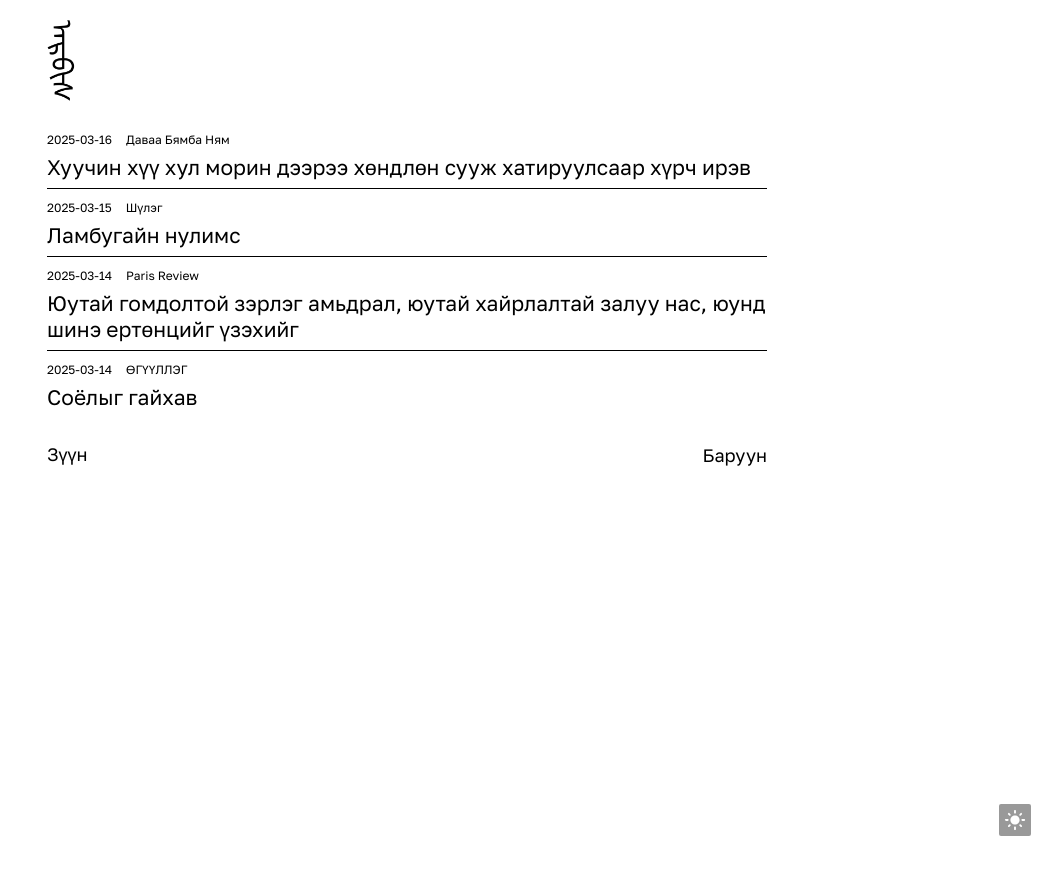
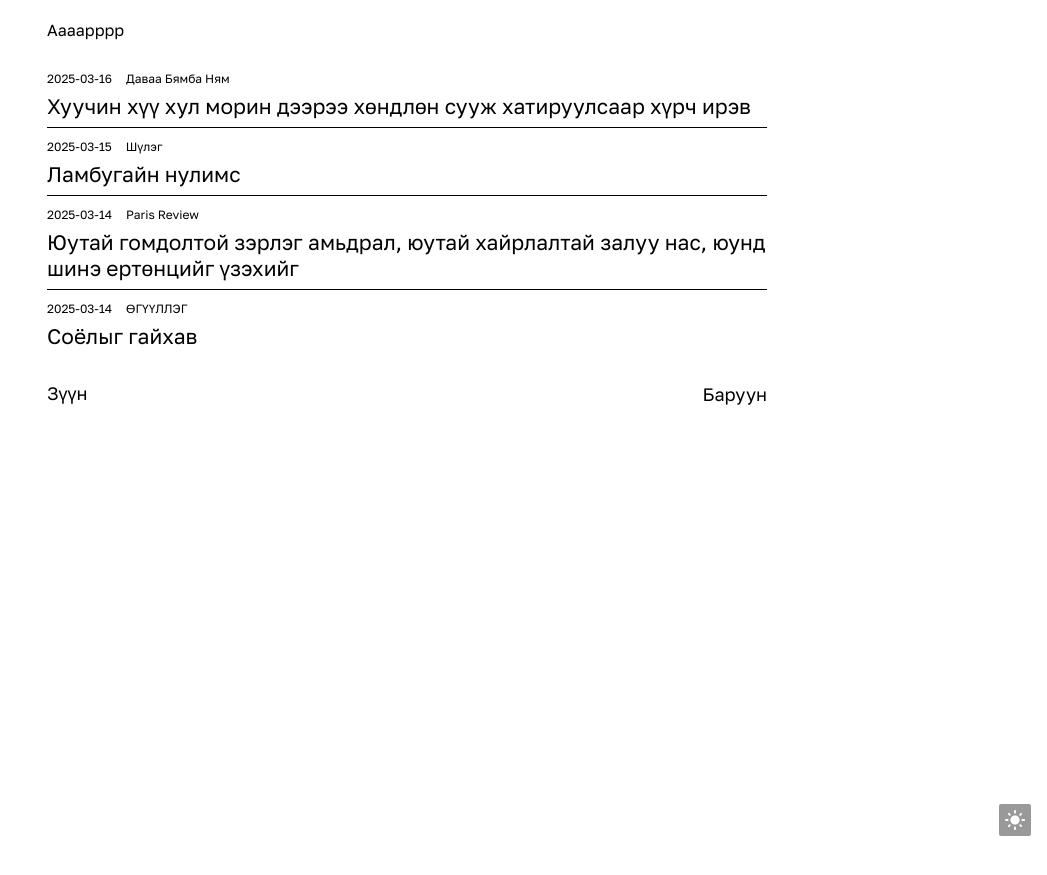
Before and after one commit to aaaarrrrvvvv/aaaarrrrvvvv.github.io, a Jekyll site: the page built from index.html, in a window 1280 px wide. Shown: the top 875 px of the page, without its empty margins (233-1280 px from the left). Built offline with Jekyll 4.4.1, drawn with Linux system fonts in a browser that asks for light colours.

Commit message:
Update header.html

```diff
--- a/_includes/header.html
+++ b/_includes/header.html
@@ -1,19 +1,3 @@
 <header class="header">
-  <a href="{{ site.baseurl }}/" class="logo"></a>
-  <nav class="menu">
-    {% for menu in site.menu -%}
-
-      {%- assign target = "" %}
-      {%- if menu.target %}
-        {% capture target %}target="{{ menu.target }}"{% endcapture %}
-      {%- endif %}
-
-      {%- assign href = menu.url %}
-      {%- unless href contains "://" %}
-        {% capture href %}{{ site.baseurl }}{{ menu.url }}{% endcapture %}
-      {%- endunless -%}
-
-      <a href="{{href}}" {{target}} class="hover-underline">{{ menu.title }}</a>
-    {% endfor -%}
-  </nav>
+  Аааарррр
 </header>
```
